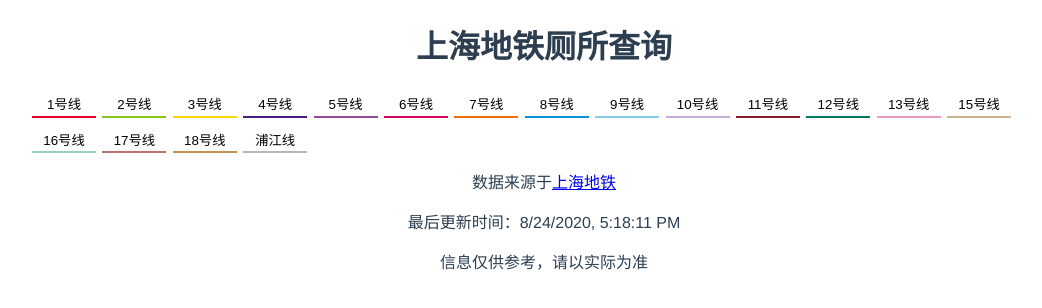
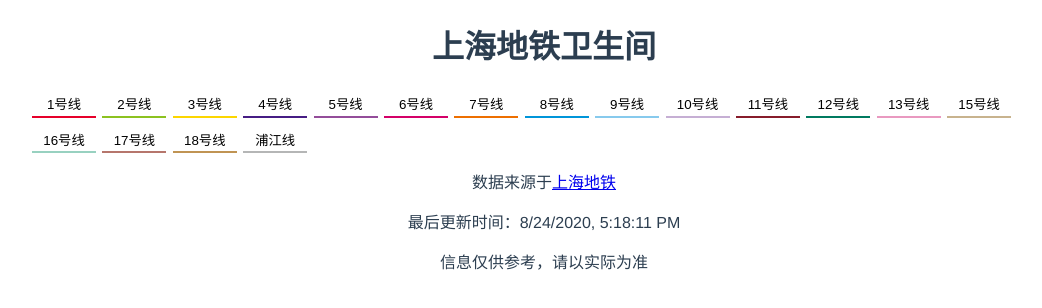
Before and after one commit to CzBiX/sh-metro-toilet, a Vue app: page / in a window 1280 px wide. Shown: the top 308 px of the page, without its empty margins (96-1138 px from the left). Built offline with nearby package versions, Linux system fonts and the light colour scheme.

Commit message:
Rename title

```diff
--- a/index.html
+++ b/index.html
@@ -4,7 +4,7 @@
     <meta charset="UTF-8" />
     <link rel="icon" href="/src/assets/toilet.png" />
     <meta name="viewport" content="width=device-width, initial-scale=1.0" />
-    <title>上海地铁厕所查询</title>
+    <title>上海地铁卫生间</title>
   </head>
   <body>
     <div id="app"></div>
--- a/src/App.vue
+++ b/src/App.vue
@@ -1,6 +1,6 @@
 <template>
 <header>
-  <h1>上海地铁厕所查询</h1>
+  <h1>上海地铁卫生间</h1>
 </header>
 
 <main>
```
